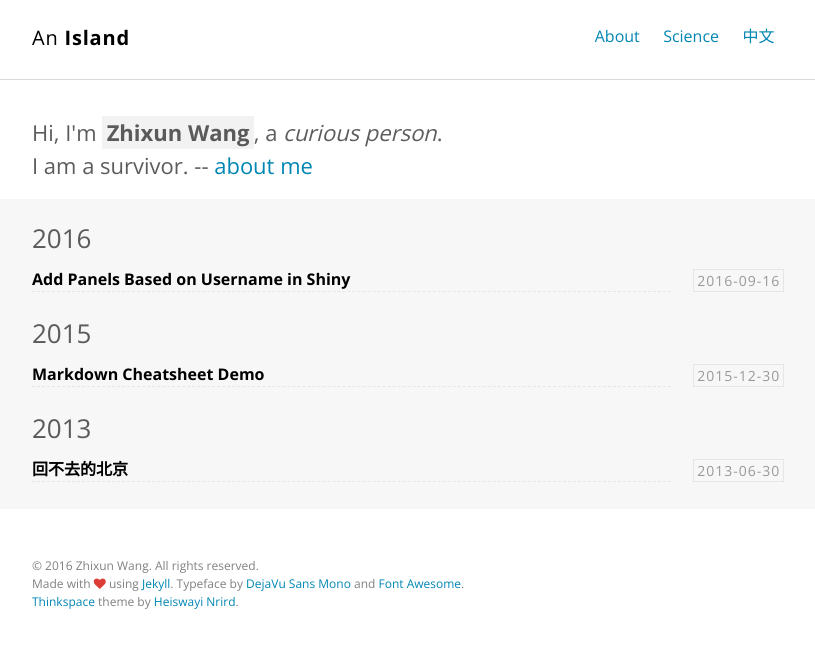
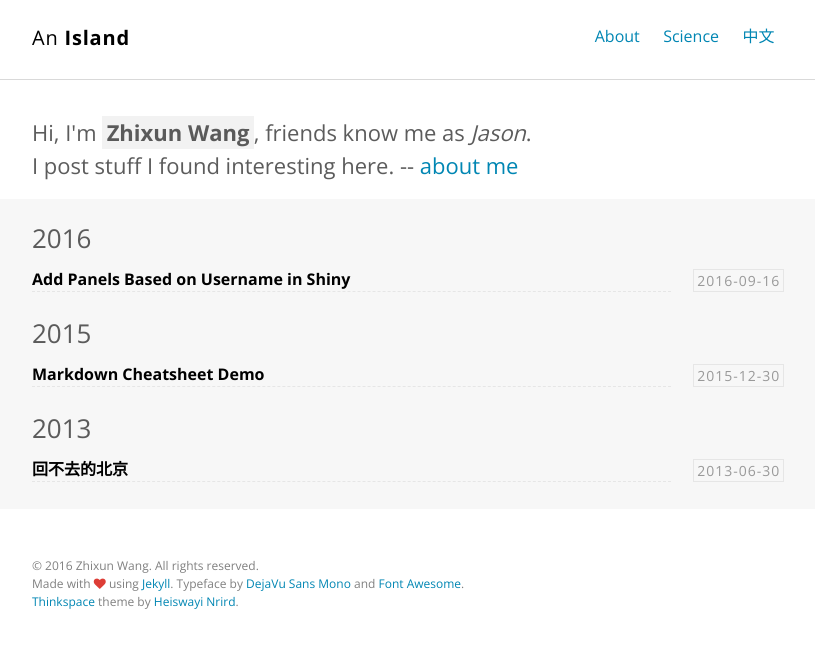
Before and after one commit to zhixunwang/zhixunwang.github.io, a Jekyll site: the page built from index.html, in a window 1280 px wide. Shown: the top 648 px of the page, without its empty margins (232-1047 px from the left). Built offline with Jekyll 4.4.1, drawn with Linux system fonts in a browser that asks for light colours.

Commit message:
index page

```diff
--- a/_config.yml
+++ b/_config.yml
@@ -31,8 +31,8 @@
 # Author settings
 author:
   name     : "Zhixun Wang"
-  job      : "curious person"
-  bio      : "I am a survivor."
+  job      : "Jason"
+  bio      : "I post stuff I found interesting here."
   thumb    : /images/author.jpg
   email    : jzxwong@gmail.com
   url      : http://wangzhixun.com
--- a/_includes/intro.html
+++ b/_includes/intro.html
@@ -1,6 +1,6 @@
 <section class="intro">
   <div class="container">
-    <p class="lead">Hi, I'm <strong class="author-name" itemprop="name">{{ site.author.name }}</strong>, a <em itemprop="jobTitle">{{ site.author.job }}</em>. <br>
+    <p class="lead">Hi, I'm <strong class="author-name" itemprop="name">{{ site.author.name }}</strong>, friends know me as <em itemprop="jobTitle">{{ site.author.job }}</em>. <br>
     {{ site.author.bio }} -- <a href="{{ '/about' | prepend: site.author.url }}" target="_blank">about me</a></p>
   </div>
 </section>
```
